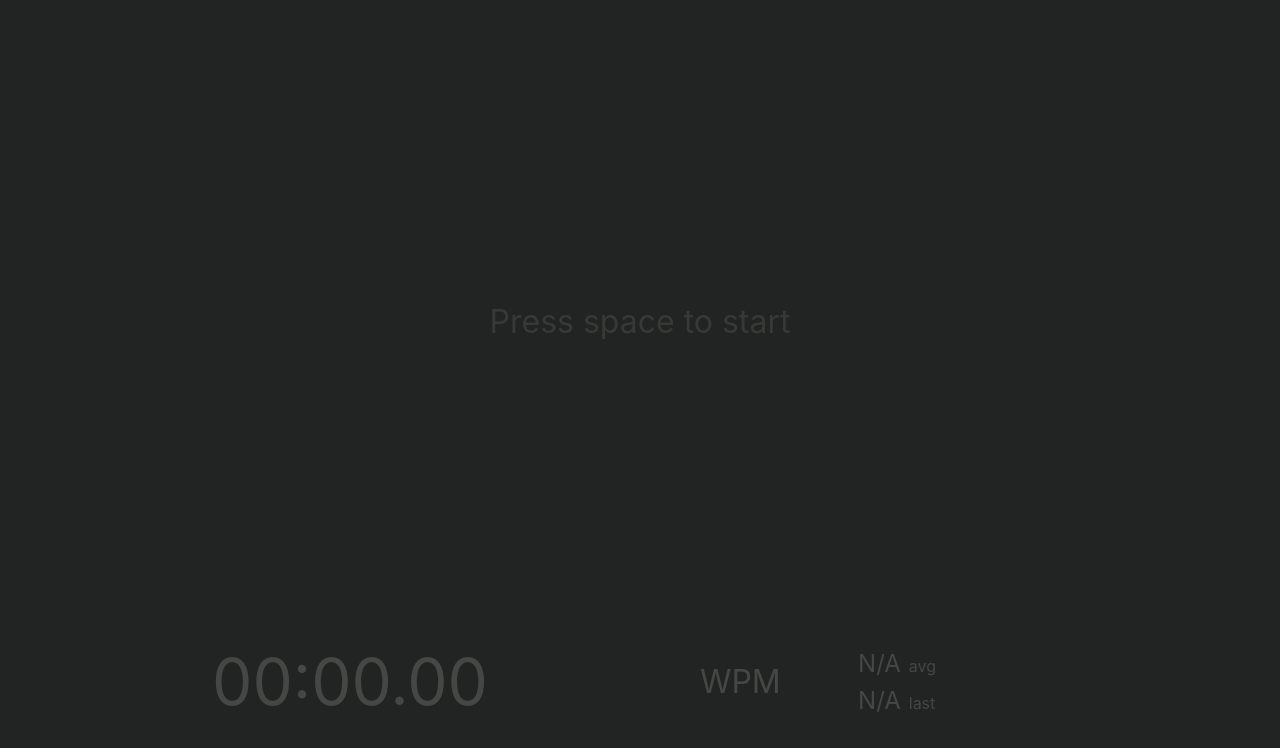
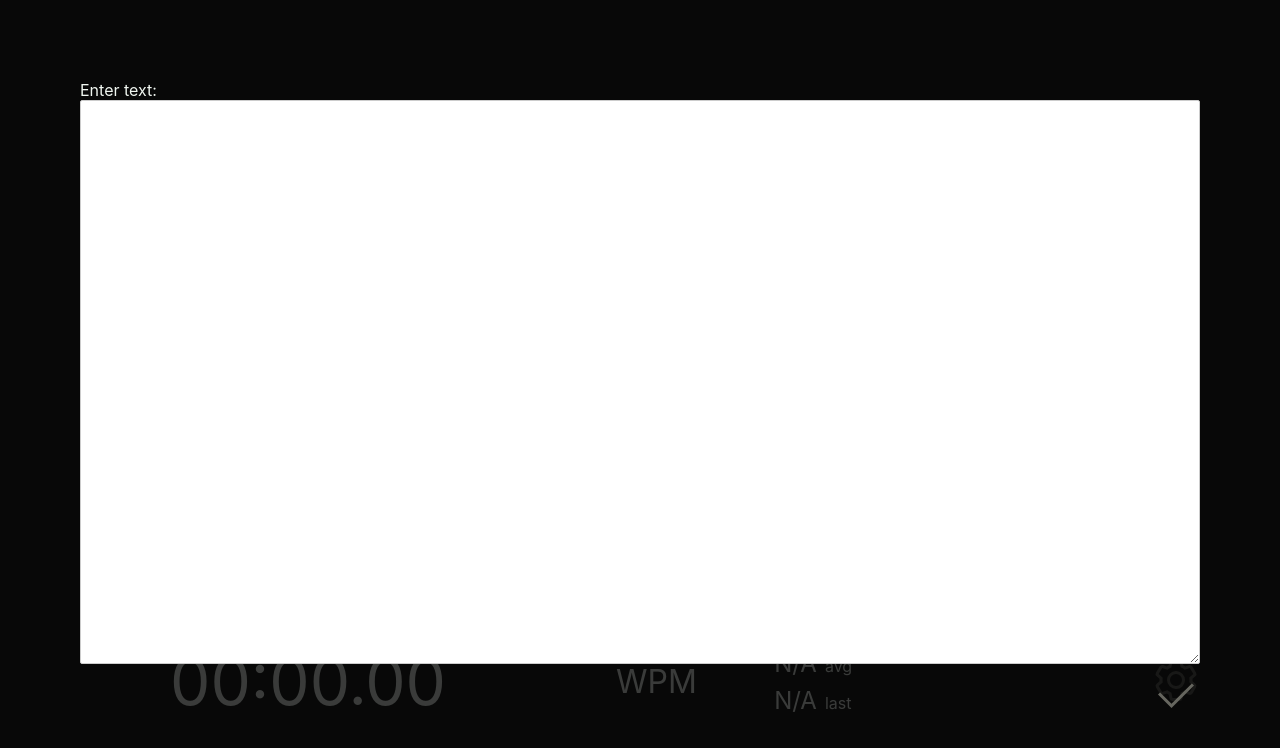
Before and after one commit to IbraheemR/speed_reader, a Svelte app: page / in a window 1280 px wide. Shown: the top 748 px of the page. Built offline with nearby package versions, Linux system fonts and the light colour scheme.

Commit message:
Add text input

```diff
--- a/public/global.css
+++ b/public/global.css
@@ -1,9 +1,11 @@
 :root {
   --theme-bg: #222323;
   --theme-fg: #f0f6f0;
-  --theme-mid: #464644;
+  --theme-mid: #66665f;
 }
-
+* {
+  box-sizing: border-box;
+}
 html,
 body {
   position: relative;
@@ -18,7 +20,6 @@ body {
 body {
   color: var(--theme-fg);
   margin: 0;
-  padding: 5rem;
   box-sizing: border-box;
   font-family: -apple-system, BlinkMacSystemFont, "Segoe UI", Roboto,
     Oxygen-Sans, Ubuntu, Cantarell, "Helvetica Neue", sans-serif;
@@ -76,3 +77,13 @@ button:not(:disabled):active {
 button:focus {
   border-color: #666;
 }
+
+
+svg.button {
+  fill: var(--theme-mid);
+  cursor: pointer;
+}
+
+svg.button:hover {
+  fill: var(--theme-fg);
+}
--- a/src/App.svelte
+++ b/src/App.svelte
@@ -1,35 +1,32 @@
+<script lang="ts">
+	import { onMount } from "svelte";
 
-<script lang="ts">
-	import LineView from "./components/LineView.svelte";
-import TimeView from "./components/TimeView.svelte";
-import WpmView from "./components/WPMView.svelte";
+	import LineView from "./components/views/LineView.svelte";
+	import SetupButton from "./components/views/setup/SetupButton.svelte";
+	import SetupScreen from "./components/views/setup/SetupScreen.svelte";
+	import TimeView from "./components/views/TimeView.svelte";
+	import WpmView from "./components/views/WPMView.svelte";
 	import Controller, { State } from "./controller/Controller";
 
-	export let controller: Controller;
+	let controller: Controller = new Controller([]); // FIXME: dumb hack but it work for now. Empyt controller allows ui to populate until proper one is ready. in reality need to do checks for the controller
+
+	let toggleSetup;
+
+	$: if (toggleSetup) toggleSetup(); // Open config screen to set initial words
 </script>
 
-<main>
-	<div class="line">
-		<LineView {controller}></LineView>
-	</div>
-	<div class="time" class:grey={$controller.state !== State.FINISHED}>
-		<TimeView {controller}></TimeView>
-	</div>
-	<div class="wpm" class:grey={$controller.state !== State.FINISHED}>
-		<WpmView {controller}></WpmView>
-	</div>
-
-</main>
-
 <style>
-	main {
+	#main {
 		height: 100%;
 
 		display: grid;
-		grid-template-areas: "line line" "time wpm";
+		grid-template-areas: "line line line" "time wpm setup";
 		grid-template-rows: 1fr auto;
+		grid-template-columns: 1fr 1fr auto;
 		align-items: center;
 		gap: 5rem;
+
+		padding: 5rem;
 	}
 
 	.line {
@@ -43,8 +40,29 @@ import WpmView from "./components/WPMView.svelte";
 	.wpm {
 		grid-area: wpm;
 	}
+	.setup {
+		grid-area: setup;
+	}
 
 	.grey {
-		color: var(--theme-mid);
+		--theme-fg: var(--theme-mid);
 	}
 </style>
+
+<section id="main">
+	<div class="line">
+		<LineView {controller} />
+	</div>
+	<div class="time" class:grey={$controller.state !== State.FINISHED}>
+		<TimeView {controller} />
+	</div>
+	<div class="wpm" class:grey={$controller.state !== State.FINISHED}>
+		<WpmView {controller} />
+	</div>
+
+	<div class="setup">
+		<SetupButton callback={toggleSetup} />
+	</div>
+</section>
+
+<SetupScreen bind:toggle={toggleSetup} bind:controller />
--- a/src/components/LineView.svelte
+++ b/src/components/views/LineView.svelte
@@ -1,5 +1,5 @@
 <script lang="ts">
-import Controller, { State } from "../controller/Controller";
+import Controller, { State } from "../../controller/Controller";
 export let controller: Controller;
 
 let grey = false;
--- a/src/components/TimeView.svelte
+++ b/src/components/views/TimeView.svelte
@@ -1,5 +1,5 @@
 <script lang="ts">
-    import type Controller from "../controller/Controller";
+    import type Controller from "../../controller/Controller";
 
 
     export let controller: Controller;
--- a/src/components/WPMView.svelte
+++ b/src/components/views/WPMView.svelte
@@ -1,5 +1,5 @@
 <script lang="ts">
-    import type Controller from "../controller/Controller";
+    import type Controller from "../../controller/Controller";
 
 
     export let controller: Controller;
--- /dev/null
+++ b/src/components/views/setup/SetupButton.svelte
@@ -0,0 +1,25 @@
+<script lang="ts">
+  export let callback: () => void;
+</script>
+
+
+<svg viewBox="0 0 32 32" on:click={callback}>
+  <!-- From carbon icons -->
+
+  <path d="M27,16.76c0-.25,0-.5,0-.76s0-.51,0-.77l1.92-1.68A2,2,0,0,0,29.3,11L26.94,7a2,2,0,0,0-1.73-1,2,2,0,0,0-.64.1l-2.43.82a11.35,11.35,0,0,0-1.31-.75l-.51-2.52a2,2,0,0,0-2-1.61H13.64a2,2,0,0,0-2,1.61l-.51,2.52a11.48,11.48,0,0,0-1.32.75L7.43,6.06A2,2,0,0,0,6.79,6,2,2,0,0,0,5.06,7L2.7,11a2,2,0,0,0,.41,2.51L5,15.24c0,.25,0,.5,0,.76s0,.51,0,.77L3.11,18.45A2,2,0,0,0,2.7,21L5.06,25a2,2,0,0,0,1.73,1,2,2,0,0,0,.64-.1l2.43-.82a11.35,11.35,0,0,0,1.31.75l.51,2.52a2,2,0,0,0,2,1.61h4.72a2,2,0,0,0,2-1.61l.51-2.52a11.48,11.48,0,0,0,1.32-.75l2.42.82a2,2,0,0,0,.64.1,2,2,0,0,0,1.73-1L29.3,21a2,2,0,0,0-.41-2.51ZM25.21,24l-3.43-1.16a8.86,8.86,0,0,1-2.71,1.57L18.36,28H13.64l-.71-3.55a9.36,9.36,0,0,1-2.7-1.57L6.79,24,4.43,20l2.72-2.4a8.9,8.9,0,0,1,0-3.13L4.43,12,6.79,8l3.43,1.16a8.86,8.86,0,0,1,2.71-1.57L13.64,4h4.72l.71,3.55a9.36,9.36,0,0,1,2.7,1.57L25.21,8,27.57,12l-2.72,2.4a8.9,8.9,0,0,1,0,3.13L27.57,20Z" transform="translate(0 0)" />
+  <path d="M16,22a6,6,0,1,1,6-6A5.94,5.94,0,0,1,16,22Zm0-10a3.91,3.91,0,0,0-4,4,3.91,3.91,0,0,0,4,4,3.91,3.91,0,0,0,4-4A3.91,3.91,0,0,0,16,12Z" transform="translate(0 0)" />
+</svg>
+
+<style>
+    svg {
+      width: 3rem;
+      fill: var(--theme-mid);
+      cursor: pointer;
+
+      align-self: center;
+    }
+
+    svg:hover {
+      fill: var(--theme-fg);
+    }
+</style>
--- /dev/null
+++ b/src/components/views/setup/SetupScreen.svelte
@@ -0,0 +1,101 @@
+<script lang="ts">
+    import Controller from "../../../controller/Controller";
+
+    export let controller;
+
+    export let shown = false;
+    export const toggle = function () {
+        shown = !shown;
+    };
+
+    function submit() {
+        shown = false;
+
+        controller = new Controller(
+            text
+                .split("\n")
+                .map((x) => x.trim())
+                .filter((x) => x)
+        );
+    }
+
+    let text = "";
+
+    // new Controller([
+    // "SCENE I. A desert place.",
+    //         "Thunder and lightning. Enter three Witches ",
+    //         "First Witch",
+    //         "When shall we three meet again",
+    //         "In thunder, lightning, or in rain?",
+    //         "Second Witch",
+    //         "When the hurlyburly's done,",
+    //         "When the battle's lost and won.",
+    //         "Third Witch",
+    //         "That will be ere the set of sun.",
+    //         "First Witch",
+    //         "Where the place?",
+    //         "Second Witch",
+    //         "Upon the heath.",
+    //         "Third Witch",
+    //         "There to meet with Macbeth.",
+    //         "First Witch",
+    //         "I come, Graymalkin!",
+    //         "Second Witch",
+    //         "Paddock calls.",
+    //         "Third Witch",
+    //         "Anon.",
+    //         "ALL",
+    //         "Fair is foul, and foul is fair:",
+    //         "Hover through the fog and filthy air.",
+    //         "Exeunt",
+    //     ]);
+</script>
+
+<style>
+    #config {
+        position: fixed;
+        top: 0;
+        bottom: 0;
+
+        width: 100%;
+        height: 100%;
+
+        background: #000000c2;
+
+        padding: 5rem;
+
+        display: grid;
+        grid-template-rows: auto 1fr auto;
+        grid-template-areas: "title title" "textarea textarea" "_ submit";
+    }
+
+    #config:not(.shown) {
+        display: none;
+    }
+
+    div {
+        grid-area: title;
+    }
+
+    textarea {
+        grid-area: textarea;
+    }
+
+    svg {
+        grid-area: submit;
+
+        justify-self: end;
+
+        font-size: 1rem;
+        width: 3rem;
+    }
+</style>
+
+<section id="config" class:shown>
+    <div>Enter text:</div>
+    <textarea bind:value={text} cols="30" rows="10" />
+    <svg on:click={submit} class="button" viewBox="0 0 32 32">
+        <polygon
+            points="13 24 4 15 5.414 13.586 13 21.171 26.586 7.586 28 9 13 24" />
+    </svg>
+</section>
--- a/src/controller/Controller.ts
+++ b/src/controller/Controller.ts
@@ -38,12 +38,11 @@ export default class Controller {
           this.currentIndex++;
         } else {
           this.state = State.FINISHED;
-          this.onPlayerInput();
+          this.onFinish();
         }
         break;
 
       case State.FINISHED:
-        this.onFinish();
         break;
     }
 
--- a/src/main.ts
+++ b/src/main.ts
@@ -1,41 +1,8 @@
 import App from "./App.svelte";
 
-import Controller from "./controller/Controller";
-
-const controller = new Controller([
-  "SCENE I. A desert place.",
-  "Thunder and lightning. Enter three Witches ",
-  "First Witch",
-  "When shall we three meet again",
-  "In thunder, lightning, or in rain?",
-  "Second Witch",
-  "When the hurlyburly's done,",
-  "When the battle's lost and won.",
-  "Third Witch",
-  "That will be ere the set of sun.",
-  "First Witch",
-  "Where the place?",
-  "Second Witch",
-  "Upon the heath.",
-  "Third Witch",
-  "There to meet with Macbeth.",
-  "First Witch",
-  "I come, Graymalkin!",
-  "Second Witch",
-  "Paddock calls.",
-  "Third Witch",
-  "Anon.",
-  "ALL",
-  "Fair is foul, and foul is fair:",
-  "Hover through the fog and filthy air.",
-  "Exeunt",
-]);
 
 const app = new App({
-  target: document.body,
-  props: {
-    controller,
-  },
+  target: document.body
 });
 
 export default app;
```
Also changed, not shown: public/img/settings.svg (added).
